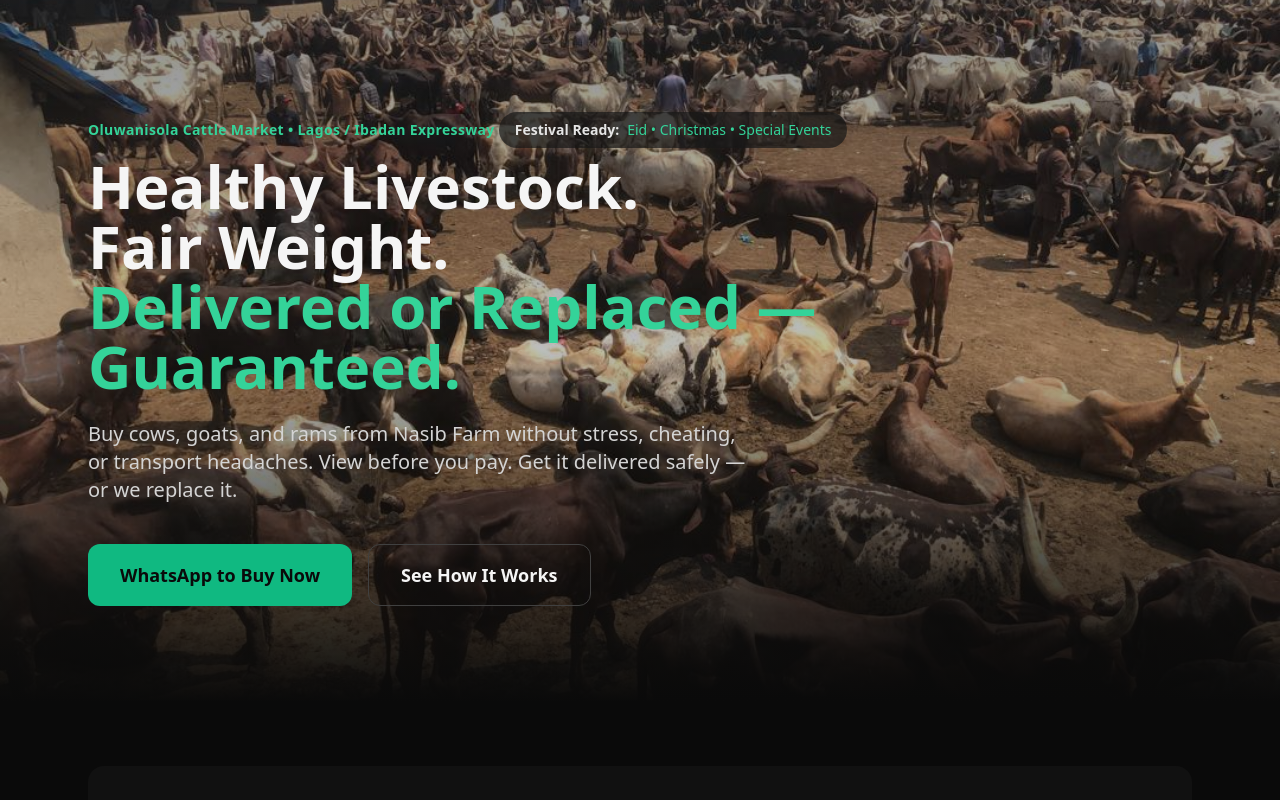
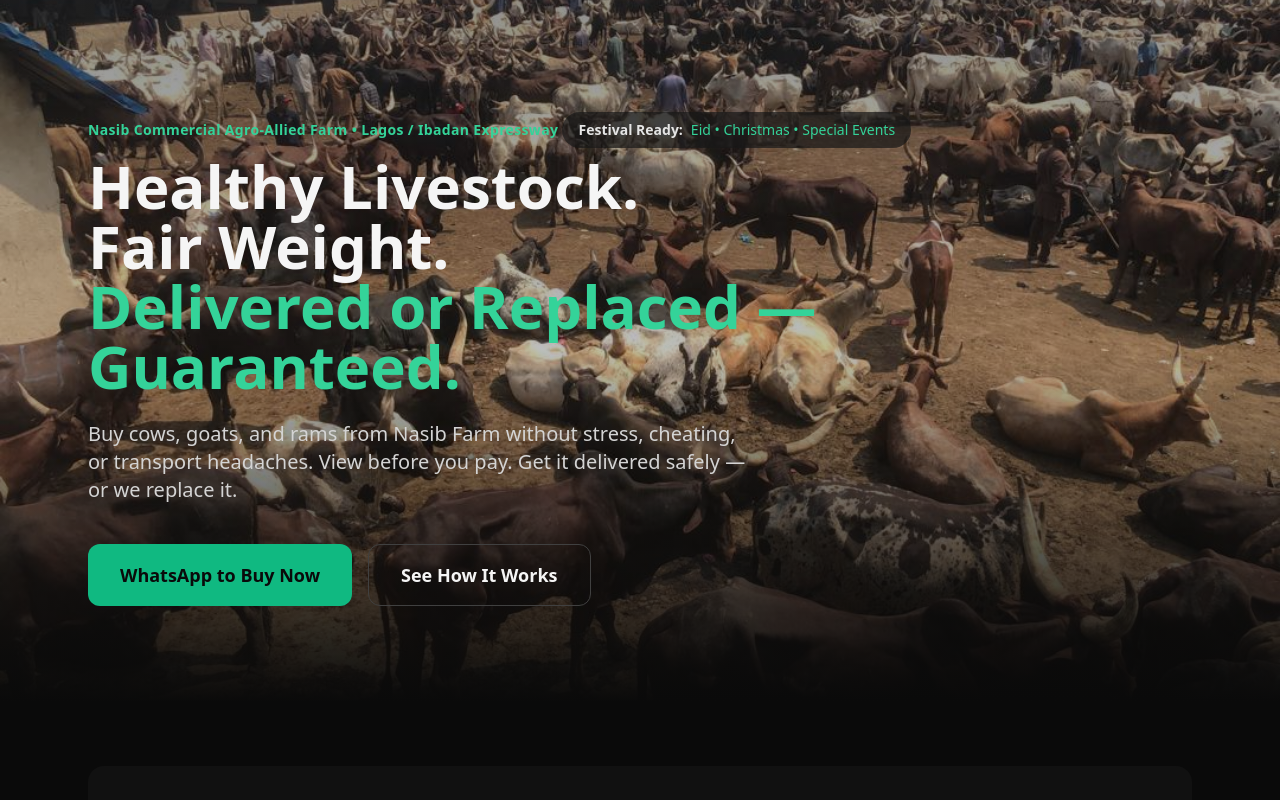
Before and after one commit to pipelinepages/karamarket, a plain HTML site: page index.html in a window 1280 px wide. Shown: the top 800 px of the page. Drawn offline with nearby package versions, Linux system fonts and the light colour scheme.

Commit message:
Update index.html

```diff
--- a/index.html
+++ b/index.html
@@ -23,7 +23,7 @@
       <div class="absolute inset-0 bg-gradient-to-b from-neutral-900/40 via-neutral-900/20 to-neutral-950"></div>
     </div>
     <div class="relative max-w-6xl mx-auto px-6 py-24">
-      <span class="inline-block mb-4 text-sm font-semibold tracking-wide text-emerald-400">Oluwanisola Cattle Market • Lagos / Ibadan Expressway</span>
+      <span class="inline-block mb-4 text-sm font-semibold tracking-wide text-emerald-400">Nasib Commercial Agro-Allied Farm • Lagos / Ibadan Expressway</span>
       <div class="mt-4 inline-flex items-center gap-2 rounded-full bg-neutral-900/70 px-4 py-2 text-sm text-neutral-200">
         <span class="font-semibold">Festival Ready:</span>
         <span class="text-emerald-400">Eid • Christmas • Special Events</span>
```
